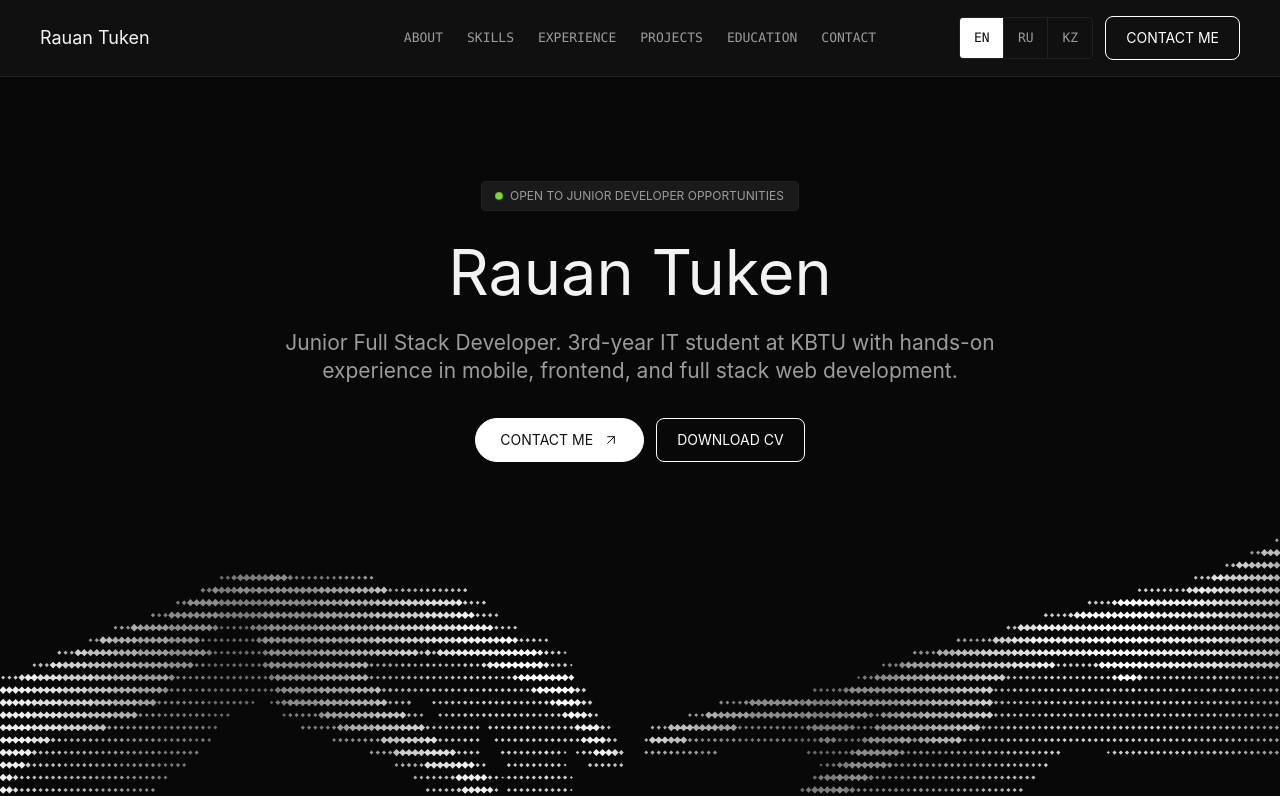
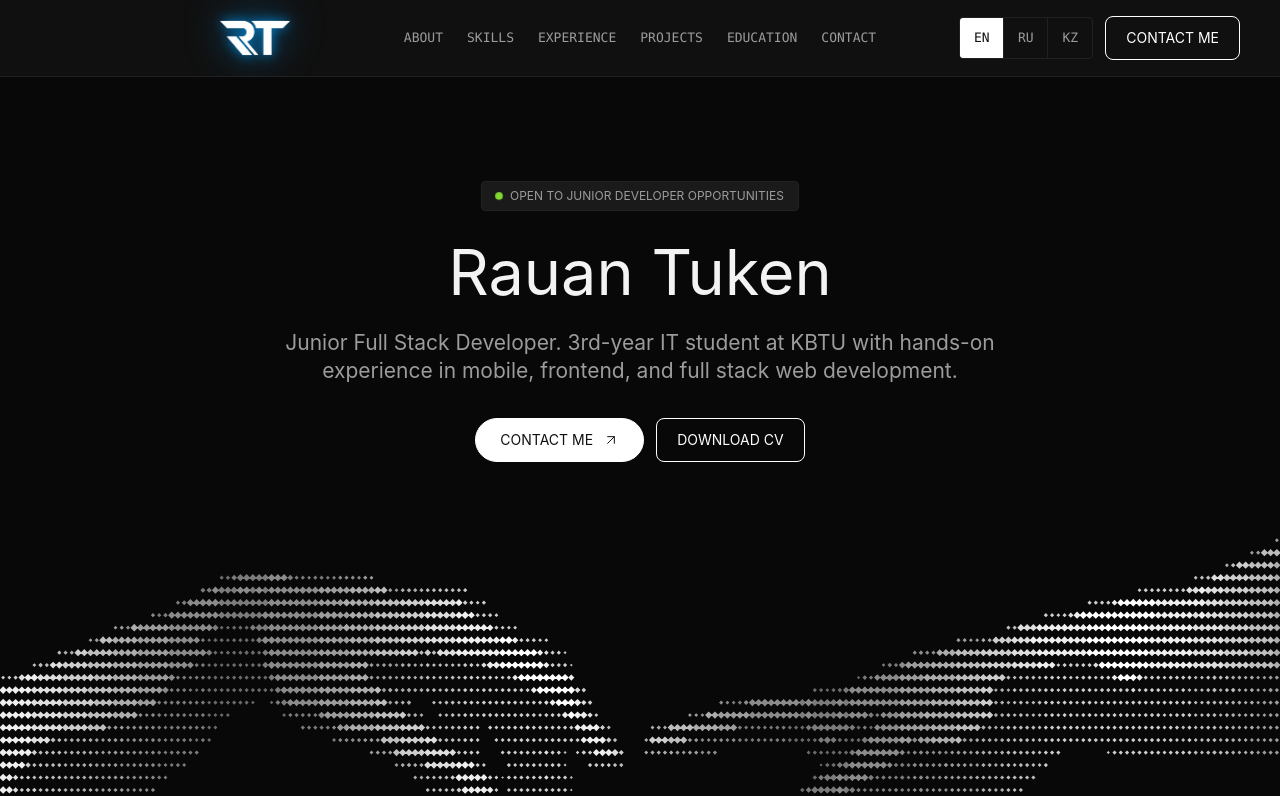
Before and after one commit to rauantuken06/my_resume_webapp, a Next.js app in the folder my_resume_webapp/: page / in a window 1280 px wide. Shown: the top 796 px of the page. Built offline with nearby package versions, Linux system fonts and the light colour scheme.

Commit message:
added logo

```diff
--- a/my_resume_webapp/app/globals.css
+++ b/my_resume_webapp/app/globals.css
@@ -94,6 +94,14 @@ a {
   font-size: 18px;
   line-height: 1.2;
   color: var(--color-chalk);
+}
+
+.logo-img {
+  height: 50px;
+  padding-left: 165px;
+  filter: brightness(0) invert(1)
+  drop-shadow(0 0 6px rgba(0, 150, 240, 0.85))
+  drop-shadow(0 0 18px rgba(0, 150, 240, 0.5));
 }
 
 .nav {
--- a/my_resume_webapp/app/page.tsx
+++ b/my_resume_webapp/app/page.tsx
@@ -404,9 +404,7 @@ export default function Home() {
       <MouseTrail />
       <header className="header">
         <div className="container header-inner">
-          <a className="brand" href="#top" aria-label="Rauan Tuken home">
-            Rauan Tuken
-          </a>
+          <img src={"/logo/logo.png"} className="logo-img" alt="Rauan Tuken"></img>
 
           <nav className="nav" aria-label="Primary navigation">
             {navItems.map(([key, href]) => (
```
Also changed, not shown: my_resume_webapp/public/logo/logo.png (added).
